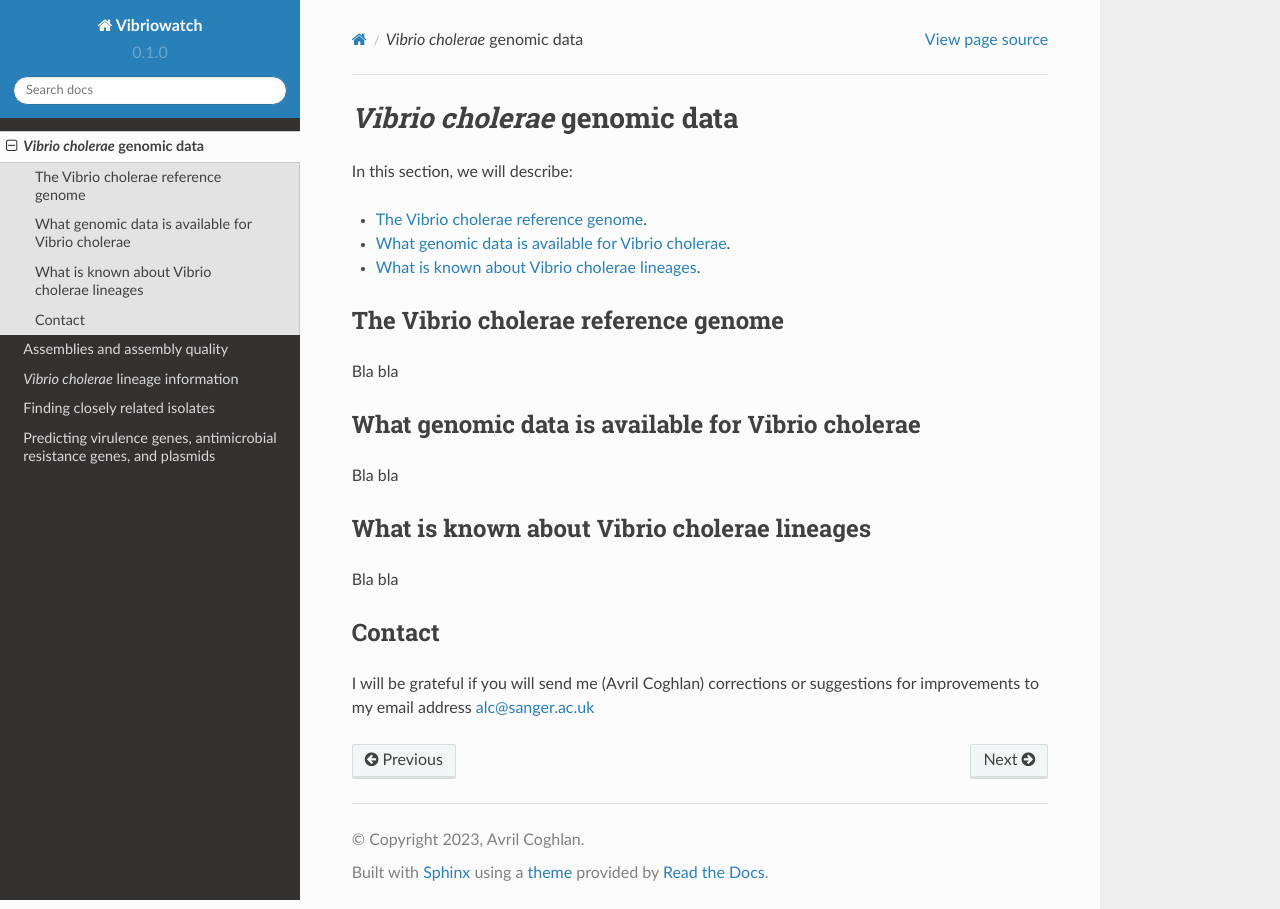
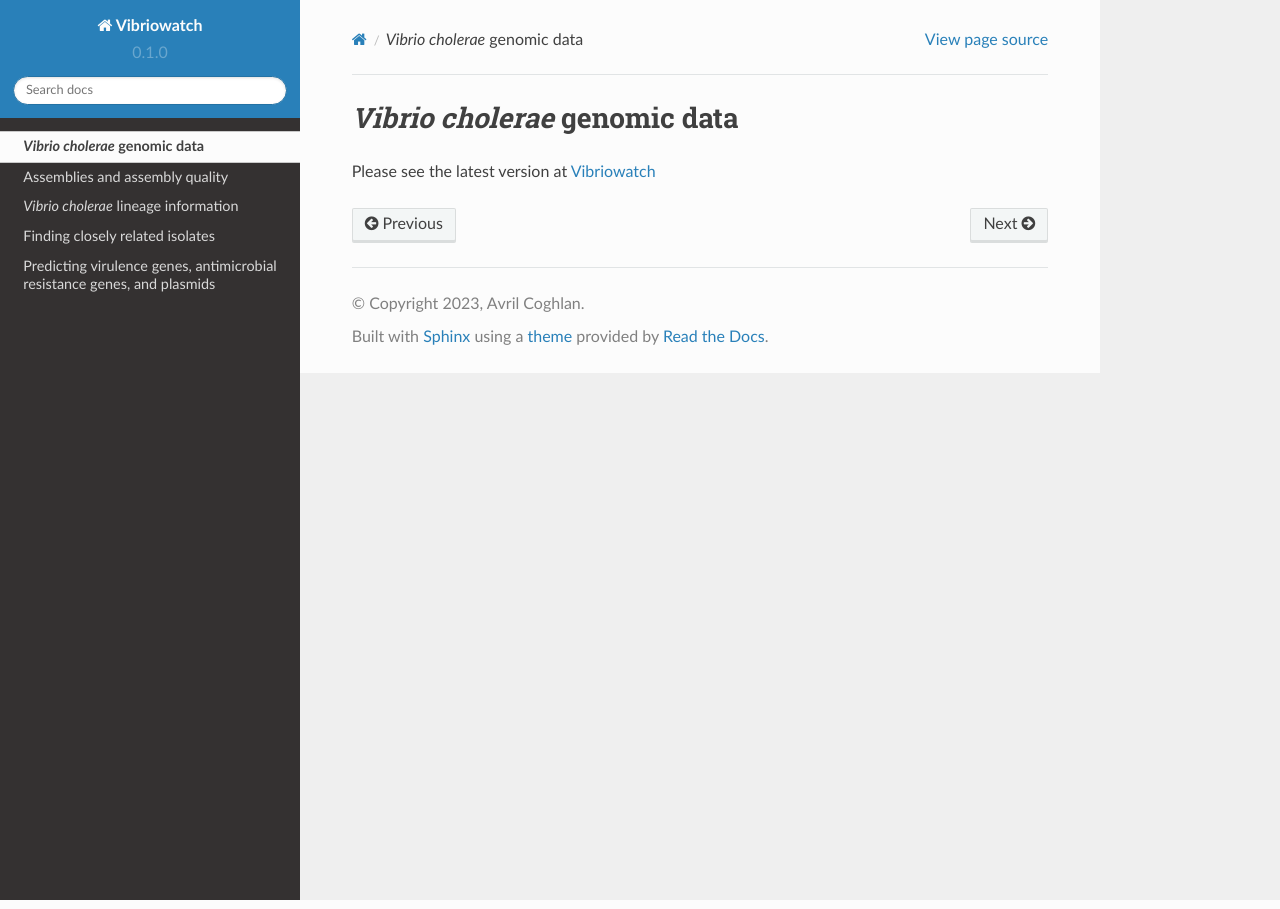
Before and after one commit to avrilcoghlan/cholerabook, a Sphinx documentation site: the page built from docs/source/vibriogenomes.rst, in a window 1280 px wide. Built offline with Sphinx 7.4.7 and the Read the Docs theme 2.0.0, drawn with Linux system fonts in a browser that asks for light colours.

Commit message:
Update vibriogenomes.rst

```diff
--- a/docs/source/vibriogenomes.rst
+++ b/docs/source/vibriogenomes.rst
@@ -1,28 +1,6 @@
 *Vibrio cholerae* genomic data
 ==============================
 
-In this section, we will describe:
+Please see the latest version at `Vibriowatch`_
 
-* `The Vibrio cholerae reference genome`_.
-* `What genomic data is available for Vibrio cholerae`_.
-* `What is known about Vibrio cholerae lineages`_.
-
-The Vibrio cholerae reference genome
-------------------------------------
-
-Bla bla
-
-What genomic data is available for Vibrio cholerae
---------------------------------------------------
-
-Bla bla
-
-What is known about Vibrio cholerae lineages
---------------------------------------------
-
-Bla bla
-
-Contact
--------
-
-I will be grateful if you will send me (Avril Coghlan) corrections or suggestions for improvements to my email address alc@sanger.ac.uk
+.. _Vibriowatch: https://vibriowatch.readthedocs.io/en/latest/
```
